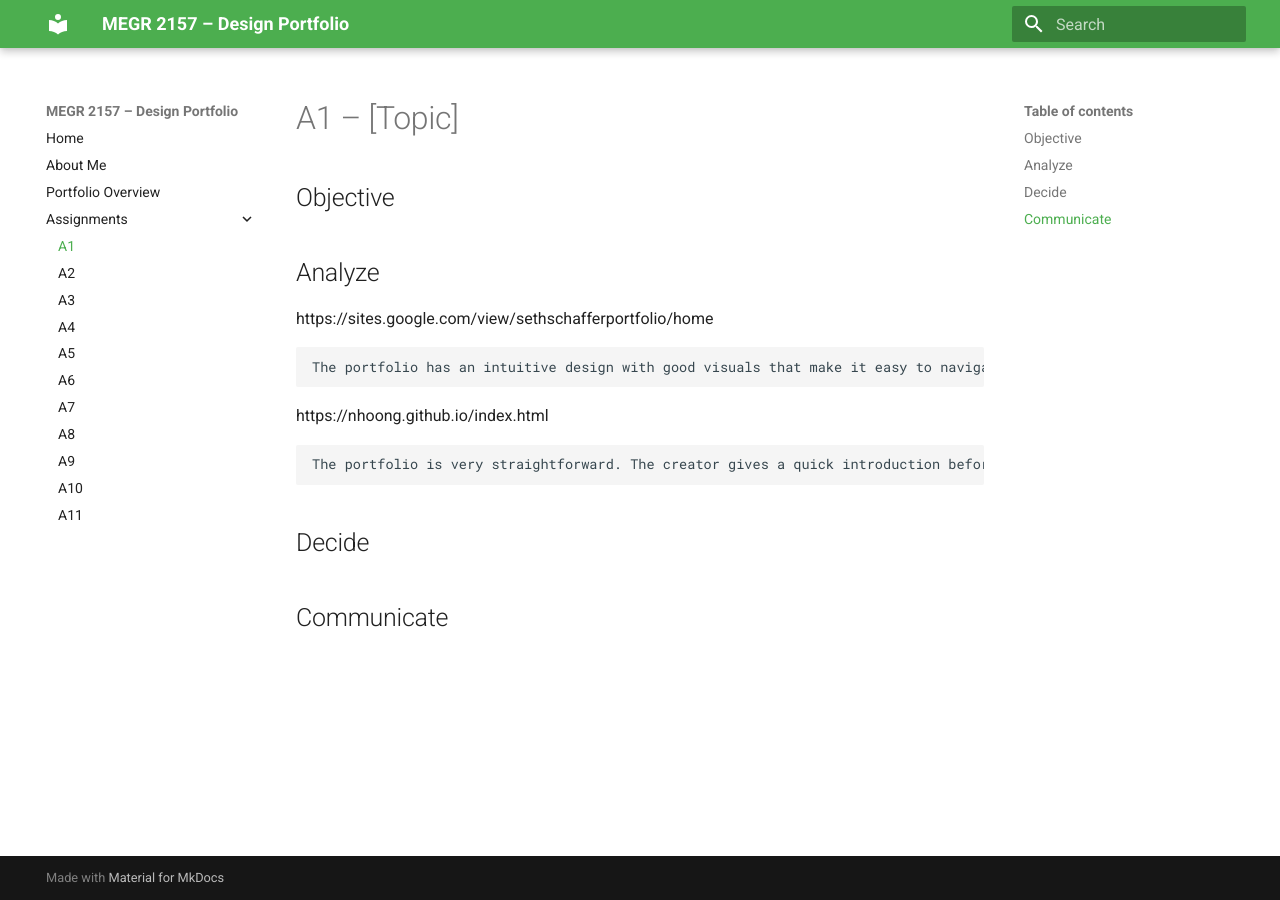
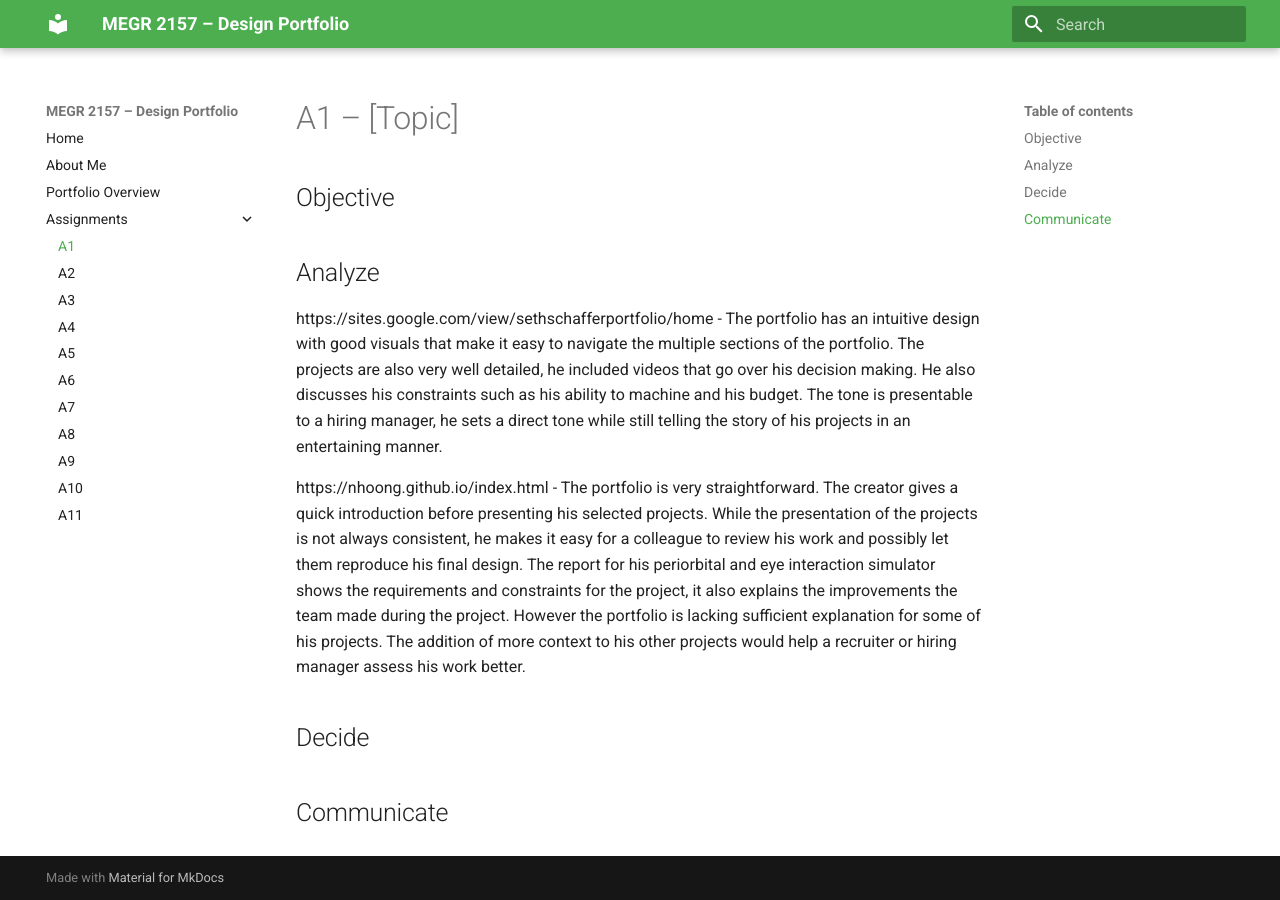
Before and after one commit to JonathanSuarezVazquez/Jonathans-megr2157-portfolio, an MkDocs documentation site: the page built from docs/assignments/A01/index.md, in a window 1280 px wide. Built offline with MkDocs 1.6.1 and Material for MkDocs 9.7.7, drawn with Linux system fonts in a browser that asks for light colours.

```diff
--- a/docs/assignments/A01/index.md
+++ b/docs/assignments/A01/index.md
@@ -5,12 +5,10 @@
 
 ## Analyze
 https://sites.google.com/view/sethschafferportfolio/home
-
-	The portfolio has an intuitive design with good visuals that make it easy to navigate the multiple sections of the portfolio. The projects are also very well detailed, he included videos that go over his decision making. He also discusses his constraints such as his ability to machine and his budget. The tone is presentable to a hiring manager, he sets a direct tone while still telling the story of his projects in an entertaining manner.
+-	The portfolio has an intuitive design with good visuals that make it easy to navigate the multiple sections of the portfolio. The projects are also very well detailed, he included videos that go over his decision making. He also discusses his constraints such as his ability to machine and his budget. The tone is presentable to a hiring manager, he sets a direct tone while still telling the story of his projects in an entertaining manner.
 
 https://nhoong.github.io/index.html
-
-	The portfolio is very straightforward. The creator gives a quick introduction before presenting his selected projects. While the presentation of the projects is not always consistent,  he makes it easy for a colleague to review his work and possibly let them reproduce his final design. The report for his periorbital and eye interaction simulator shows the requirements and constraints for the project, it also explains the improvements the team made during the project. However the portfolio is lacking sufficient explanation for some of his projects. The addition of more context to his other projects would help a recruiter or hiring manager assess his work better.
+-	The portfolio is very straightforward. The creator gives a quick introduction before presenting his selected projects. While the presentation of the projects is not always consistent,  he makes it easy for a colleague to review his work and possibly let them reproduce his final design. The report for his periorbital and eye interaction simulator shows the requirements and constraints for the project, it also explains the improvements the team made during the project. However the portfolio is lacking sufficient explanation for some of his projects. The addition of more context to his other projects would help a recruiter or hiring manager assess his work better.
 
 
 ## Decide
```
